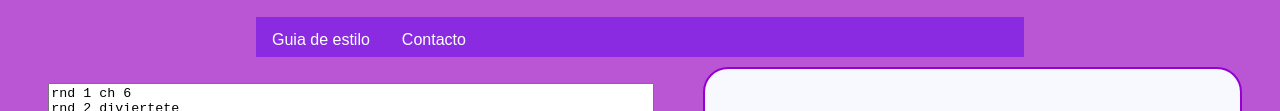
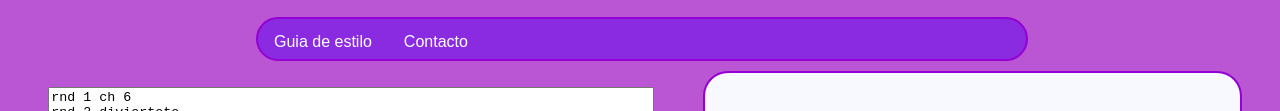
Before and after one commit to TFG-2025-26/crochet, a website: page PruebaInicial/index.html in a window 1280 px wide. Shown: the part 216-327 px from the top of the page. Drawn offline with Linux system fonts and the light colour scheme.

Commit message:
navbar bonita

```diff
--- a/PruebaInicial/index.html
+++ b/PruebaInicial/index.html
@@ -46,6 +46,9 @@
   text-align: center;
   margin-left: 20%;
   margin-bottom: 10px;
+  border-radius: 25px;
+      border: 2px solid DarkViolet;
+      padding: 0px;
 
 }
 
@@ -106,5 +109,6 @@ rnd 2 diviertete
     </div>
 
     <!-- <script type="module" src="Main_svg.js"></script>  -->
+     <!-- font a usar = Modak  -->
   </body>
 </html>
```
